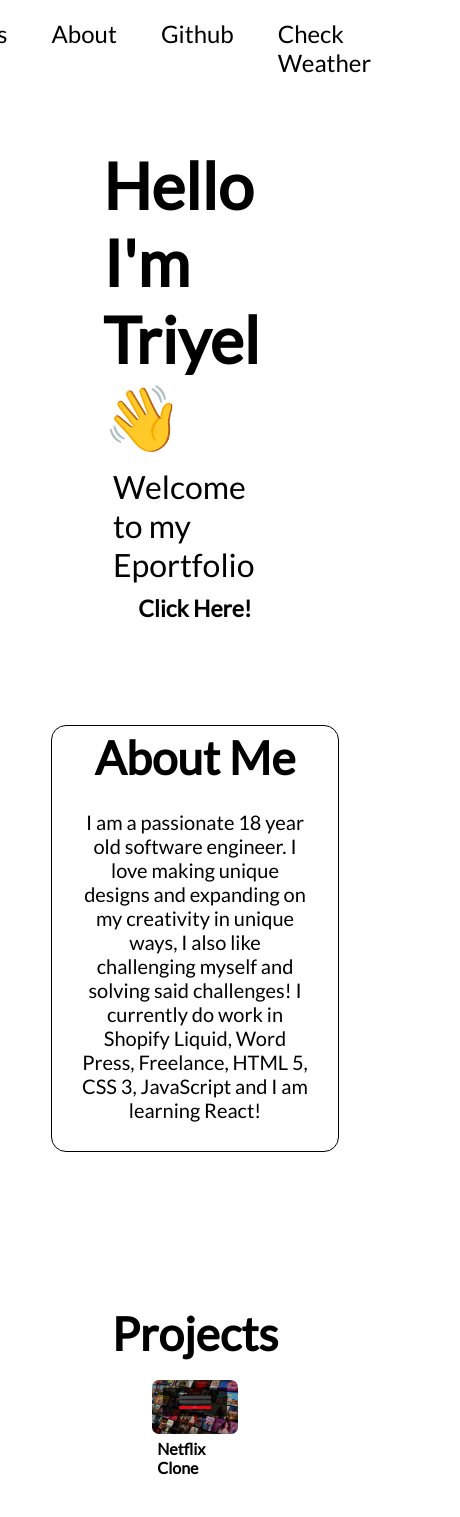
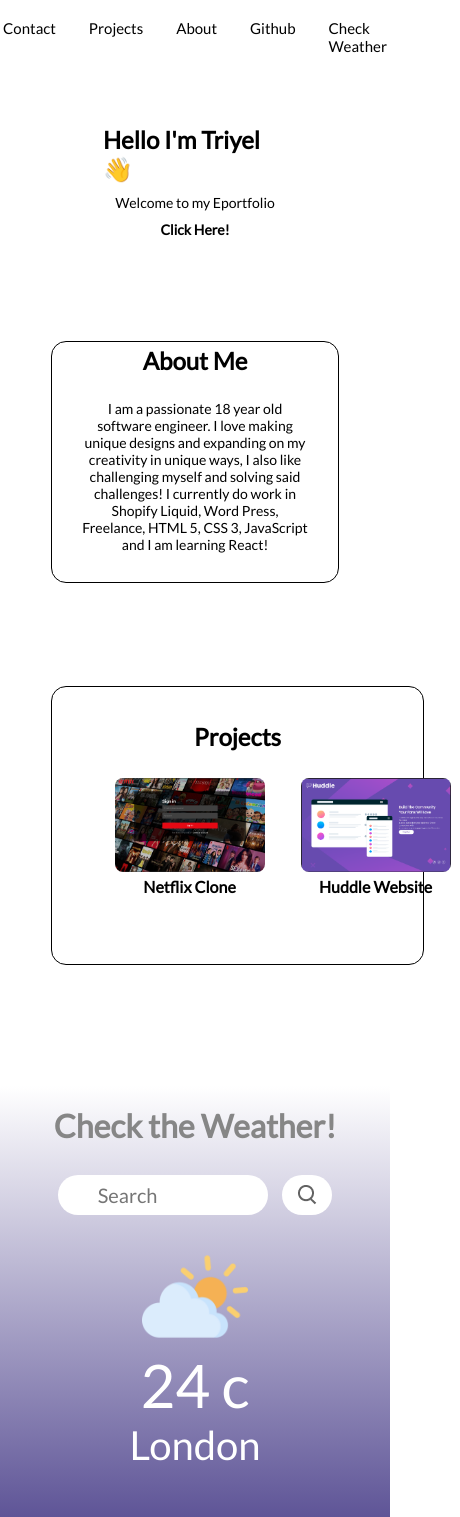
Before and after one commit to trithecoder/react-eport, a React (Vite) app in the folder eport/: page / in a window 390 px wide. Shown: the top 1517 px of the page, 460 px wide, since content can reach past the window. Built offline with nearby package versions, Linux system fonts and the light colour scheme; a web font is replaced by a local one.

Commit message:
Mobile Optimizations

```diff
--- a/eport/src/Main/Components/Eport.scss
+++ b/eport/src/Main/Components/Eport.scss
@@ -11,6 +11,7 @@
 .container {
   background-color: white;
   color: black;
+  align-items: center;
 }
 
 #light {
@@ -105,6 +106,7 @@
 
 .projects {
   padding: 13.2vw;
+  justify-content: space-evenly;
 }
 
 .projects h1 {
@@ -117,7 +119,16 @@
   display: flex;
   display: inline-block;
   padding: 6%;
-  margin-left: 4vw;
+
+}
+
+.project-sect {
+  div {
+    nav {
+      display: flex;
+      justify-content: space-evenly;
+    }
+  }
 }
 
 .project-class figure {
@@ -148,3 +159,140 @@
   filter: blur(0);
   transform: translateX(0);
 }
+
+@media only screen and (max-width: 800px) {
+
+  .main-header ul {
+    display: flex;
+    justify-content: center;
+    gap: 3px;
+    list-style-type: none;
+    font-weight: 400;
+    font-size: 15px;
+  }
+
+  .main-header ul li {
+    padding: 15px;
+  }
+
+  .main-header ul a {
+    text-decoration: none;
+    color: black;
+    transition: 1s;
+  }
+
+  .main-header ul a:hover {
+    font-size: 22px;
+  }
+
+  .welcome {
+    margin: 13.2vw;
+  }
+
+  .welcome header h1 {
+    display: flex;
+    justify-content: center;
+    font-size: 24px;
+  }
+
+  .welcome h3 {
+    display: flex;
+    justify-content: center;
+    font-weight: normal;
+    font-size: 14px;
+    padding: 10px;
+  }
+
+  .welcome h4 {
+    display: flex;
+    justify-content: center;
+    cursor: pointer;
+    transition: 0.6s;
+    font-size: 14px;
+  }
+
+  .welcome h4:hover {
+    font-size: 15px;
+  }
+
+  /* ABOUT ME SECTION */
+
+  .about-me {
+    padding: 13.2vw;
+  }
+
+  .about-me div {
+    padding: 1vw;
+  }
+
+  .about-me h1 {
+    display: flex;
+    justify-content: center;
+    font-size: 24px;
+  }
+
+  .about-me article {
+    padding: 25px;
+    text-align: center;
+    font-size: 14px;
+  }
+
+  /* ABOUT ME SECTION END */
+
+  /* PROJECT SECTION */
+
+  .projects {
+    padding: 13.2vw;
+    display: flex;
+    justify-content: space-evenly;
+
+    .content-wrapper {
+      border: 1px solid;
+      padding: 9vw;
+      border-radius: 15px;
+      display: flex;
+      justify-content: space-evenly;
+      div {
+        display: inline-block;
+        text-align: center;;
+      }
+    }
+
+    h1 {
+      display: flex;
+      justify-content: center;
+      font-size: 24px;
+    }
+
+    .project-class {
+    display: flex;
+    display: inline-block;
+    padding: 6%;
+
+    figure {
+      display: flex;
+      width: fit-content;
+    }
+
+    figcaption {
+      font-weight: 600;
+      padding: 5px;
+    }
+  }
+
+  }
+
+  .project-sect {
+    div {
+      nav {
+        align-items: center;
+      }
+    }
+  }
+
+  #netflix,
+  #huddle {
+    width: 150px;
+    border-radius: 8px;
+  }
+}
--- a/eport/src/Main/Components/Projects.jsx
+++ b/eport/src/Main/Components/Projects.jsx
@@ -1,12 +1,13 @@
 import React from "react";
-import "../Components/Eport.scss"
+import "../Components/Eport.scss";
 import Huddle from "./Projects/Huddle";
 import Netflix from "./Projects/Netflix";
 
 const Projects = () => {
   return (
     <div className="projects">
-      <section id="projects" className="projects">
+      <section id="projects" className="project-sect">
+        <div className="content-wrapper">
           <div>
             <header>
               <h1>Projects</h1>
@@ -24,6 +25,7 @@ const Projects = () => {
               </div>
             </nav>
           </div>
+        </div>
       </section>
     </div>
   );
--- a/eport/src/Main/Components/Weatherapp/WeatherApp.css
+++ b/eport/src/Main/Components/Weatherapp/WeatherApp.css
@@ -118,7 +118,7 @@
     .top-bar input {
       display: flex;
       width: 60%;
-      height: 50px;
+      height: 40px;
       background: white;
       border: none;
       outline: none;
@@ -130,8 +130,8 @@
     }
 
     .top-bar input:focus {
-      width: 70%;
-      height: 50px;
+      width: 65%;
+      height: 45px;
     }
 
     .search-icon {
@@ -139,7 +139,7 @@
       justify-content: center;
       align-items: center;
       width: 50px;
-      height: 50px;
+      height: 40px;
       background: white;
       border-radius: 40px;
       cursor: pointer;
@@ -168,12 +168,12 @@
       display: flex;
       justify-content: center;
       color: white;
-      font-size: 50px;
+      font-size: 40px;
       font-weight: 400;
     }
 
     .wind-speeds, .humidity-percent, .text {
-      font-size: 20px;
+      font-size: 18px;
     }
 
     .element {
```
Lines whose indentation alone changed are shown as unchanged.
